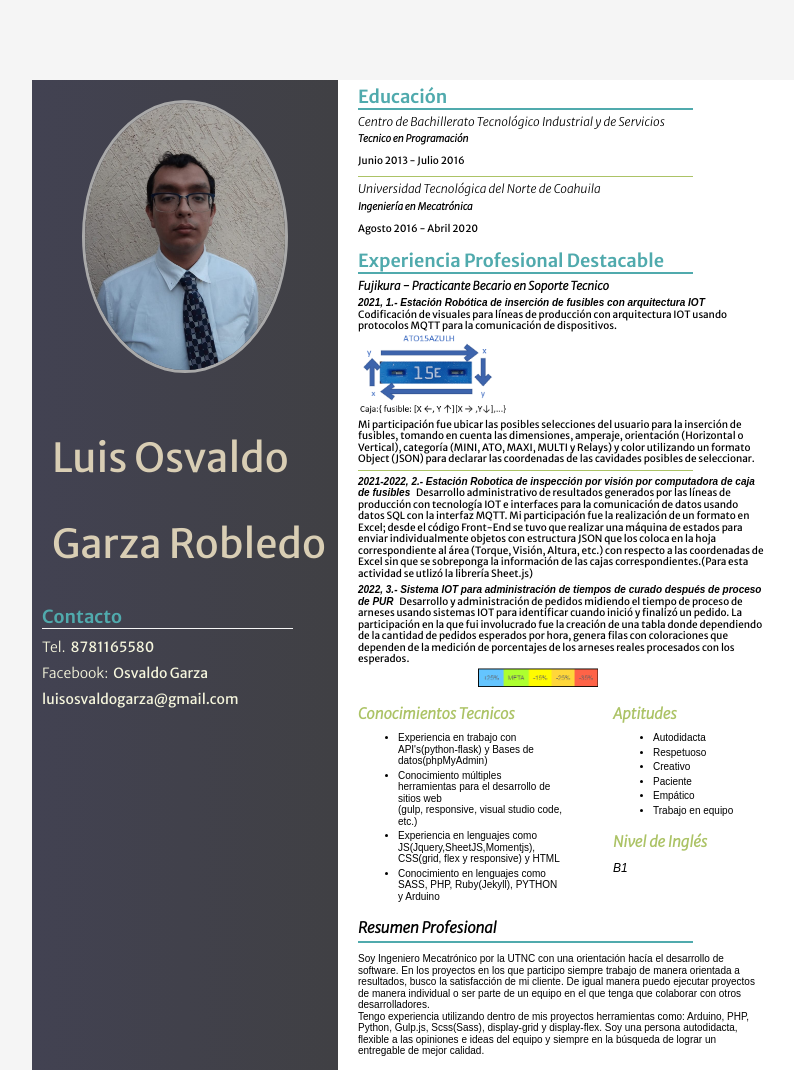
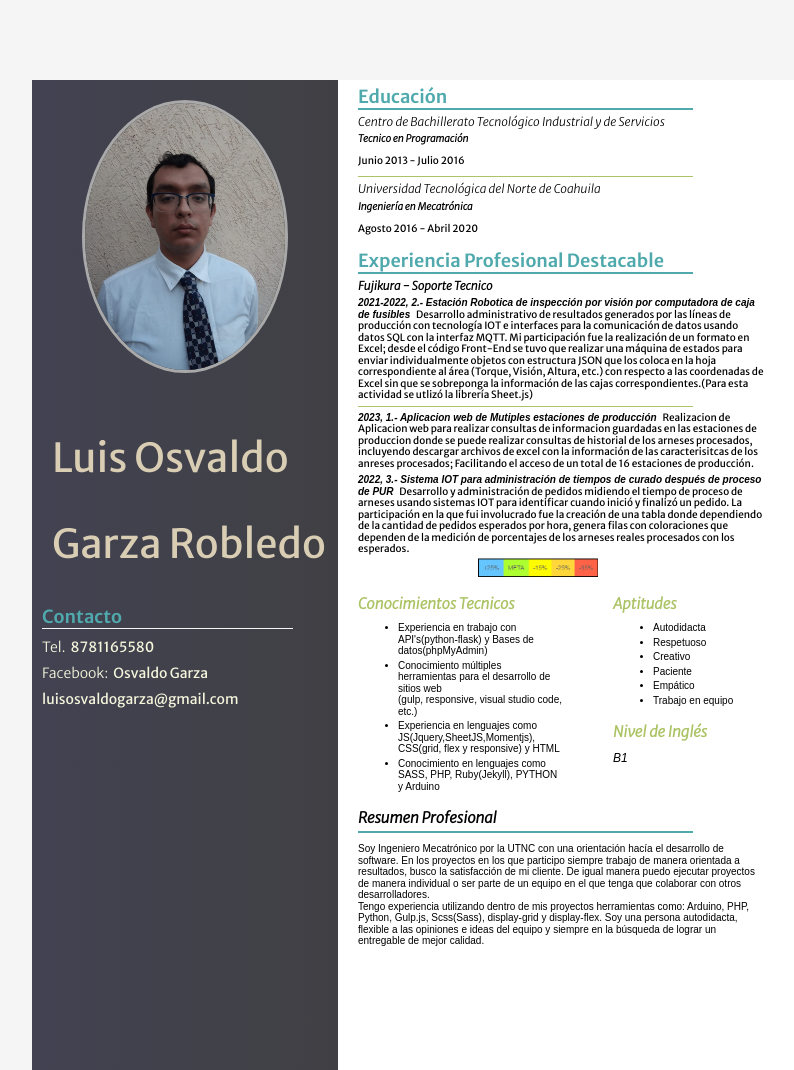
Before and after one commit to LordValdom3r0/CVLuisOsvaldoGarza, a plain HTML site: page index.html in a window 1280 px wide. Shown: the top 1070 px of the page, without its empty margins (200-994 px from the left). Drawn offline with Linux system fonts and the light colour scheme.

Commit message:
Update index.html

```diff
--- a/index.html
+++ b/index.html
@@ -53,15 +53,15 @@
         <div class="laboral">
             <h2 class="titulo">Experiencia Profesional Destacable</h2>
             <p class="divline"> </p>
-            <h3 class="subtitulo">Fujikura - Practicante Becario en Soporte Tecnico</h3>
+            <h3 class="subtitulo">Fujikura - Soporte Tecnico</h3>
             <div class="texto">
-                <b class="fecha">2021, 1.- Estación Robótica de inserción de fusibles con arquitectura IOT</b>
-                Codificación de visuales para líneas de producción con arquitectura IOT usando protocolos MQTT para la comunicación de dispositivos. <br> <img class="fusible" src="img/fusible.png" alt="descripcion grafica de insercion de fusible" srcset=""> <br> Mi participación fue ubicar las posibles selecciones del usuario para la inserción de fusibles, tomando en cuenta las dimensiones, amperaje, orientación (Horizontal o Vertical), categoría (MINI, ATO, MAXI, MULTI y Relays) y color utilizando un formato Object (JSON) para declarar las coordenadas de las cavidades posibles de seleccionar.
+                <b class="fecha">2021-2022, 2.- Estación Robotica de inspección por visión por computadora de caja de fusibles</b>
+                Desarrollo administrativo de resultados generados por las líneas de producción con tecnología IOT e interfaces para la comunicación de datos usando datos SQL con la interfaz MQTT. Mi participación fue la realización de un formato en Excel; desde el código Front-End se tuvo que realizar una máquina de estados para enviar individualmente objetos con estructura JSON que los coloca en la hoja correspondiente al área (Torque, Visión, Altura, etc.) con respecto a las coordenadas de Excel sin que se sobreponga la información de las cajas correspondientes.(Para esta actividad se utlizó la librería Sheet.js)<br>
             </div>
         <p class="tinyline"> </p>
             <div class="texto">
-                <b class="fecha">2021-2022, 2.- Estación Robotica de inspección por visión por computadora de caja de fusibles</b>
-                Desarrollo administrativo de resultados generados por las líneas de producción con tecnología IOT e interfaces para la comunicación de datos usando datos SQL con la interfaz MQTT. Mi participación fue la realización de un formato en Excel; desde el código Front-End se tuvo que realizar una máquina de estados para enviar individualmente objetos con estructura JSON que los coloca en la hoja correspondiente al área (Torque, Visión, Altura, etc.) con respecto a las coordenadas de Excel sin que se sobreponga la información de las cajas correspondientes.(Para esta actividad se utlizó la librería Sheet.js)<br>
+                <b class="fecha">2023, 1.- Aplicacion web de Mutiples estaciones de producción</b>
+                Realizacion de Aplicacion web para realizar consultas de informacion guardadas en las estaciones de produccion donde se puede realizar consultas de historial de los arneses procesados, incluyendo descargar archivos de excel con la información de las caracterisitcas de los anreses procesados; Facilitando el acceso de un total de 16 estaciones de producción.
             </div>
             <div class="texto">
                 <b class="fecha">2022, 3.- Sistema IOT para administración de tiempos de curado después de proceso de PUR</b>
```
